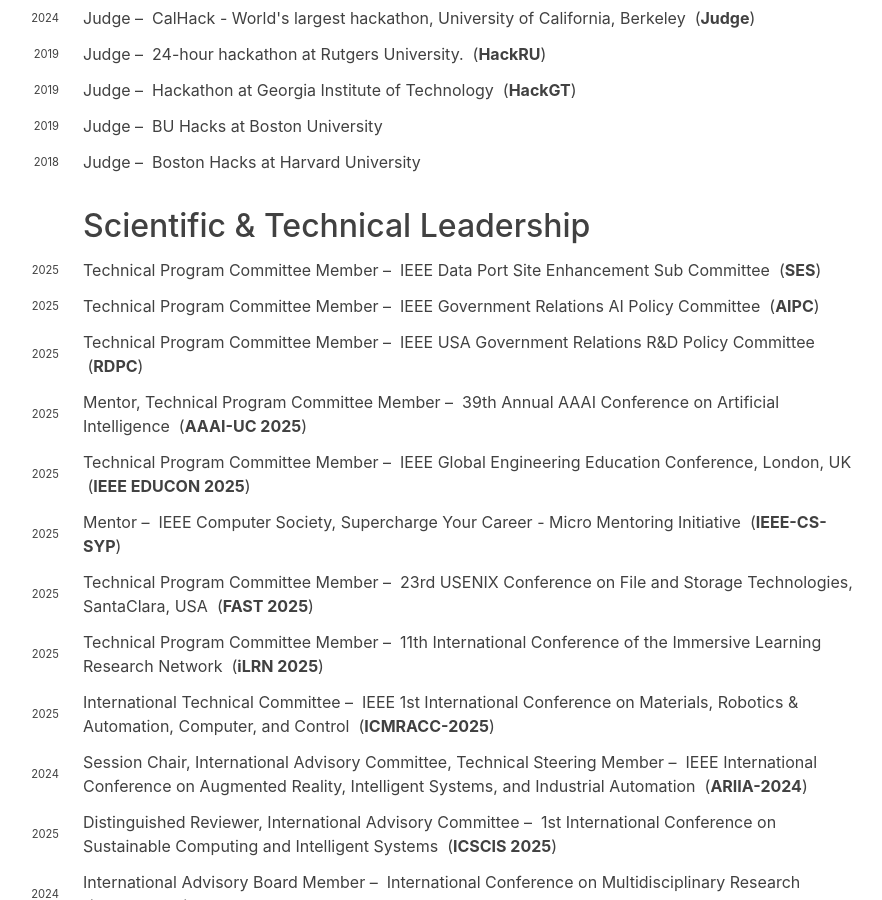
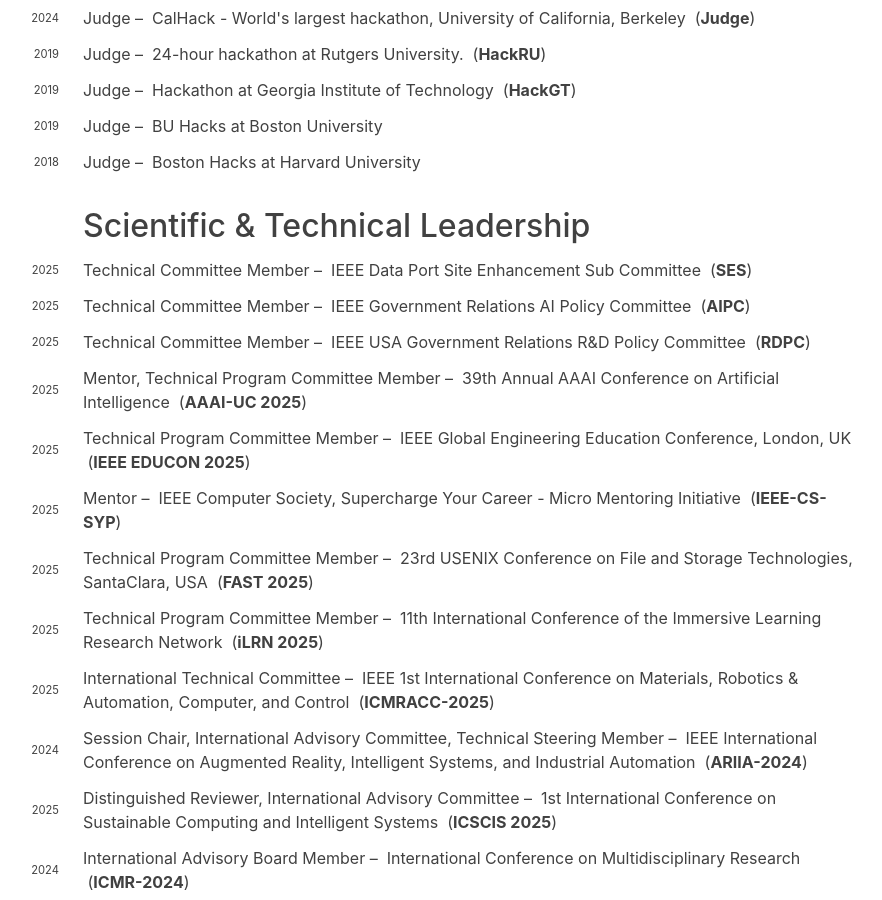
Before and after one commit to hariharanragothaman/hariharanragothaman.github.io, a Jekyll site: the page built from cv.md, in a window 1280 px wide and 900 px high, scrolled down 8041 px. Shown: the whole window, without its empty margins (249-1131 px from the left). Built offline with Jekyll 4.4.1, drawn with Linux system fonts in a browser that asks for light colours; nearby versions of some CDN libraries; some web fonts are replaced.

Commit message:
Polishes and Updates

```diff
--- a/_data/pc.yaml
+++ b/_data/pc.yaml
@@ -1,20 +1,20 @@
 - venue: IEEE Data Port Site Enhancement Sub Committee
   venue-shorthand: SES
-  position: Technical Program Committee Member
+  position: Technical Committee Member
   years:
     - year: 2025
       url: https://ieee-dataport.org/
 
 - venue:   IEEE Government Relations AI Policy Committee
   venue-shorthand: AIPC
-  position: Technical Program Committee Member
+  position: Technical Committee Member
   years:
     - year: 2025
       url: https://ieeeusa.org/committees/aipc/
 
 - venue: IEEE USA Government Relations R&D Policy Committee
   venue-shorthand: RDPC
-  position: Technical Program Committee Member
+  position: Technical Committee Member
   years:
     - year: 2025
       url: https://ieeeusa.org/committees/rdpc/
```
